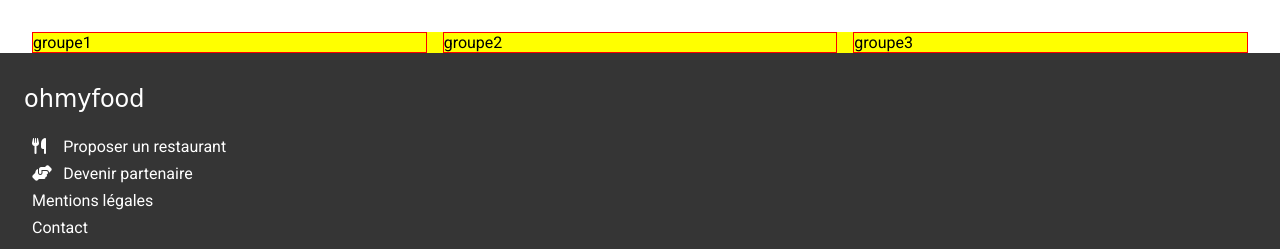
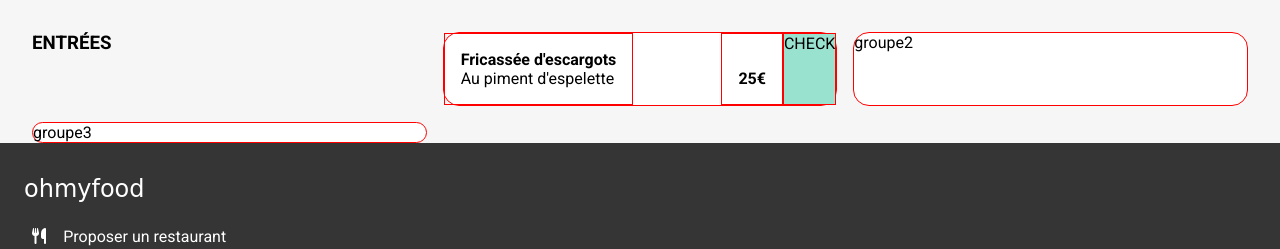
Before and after one commit to aureliedev/AurelieMenin_3_20122021, a website: page page/la-palette-du-gout.html in a window 1280 px wide. Shown: the part 604-853 px from the top of the page. Drawn offline with Linux system fonts and the light colour scheme; a web font is replaced by a local one.

Commit message:
add html & css restaurant card

```diff
--- a/page/la-palette-du-gout.html
+++ b/page/la-palette-du-gout.html
@@ -24,7 +24,17 @@
     </div>
     <div class="resto">
         <section class="menus-grid">
-            <div class="menu-category">groupe1</div>
+            <h3>ENTRÉES</h3>
+            <div class="menu-category">
+                <div class="menu-item">
+                    <div class="menu-item-description">
+                        <h4>Fricassée d'escargots</h4>
+                        <p>Au piment d'espelette</p>
+                    </div>
+                    <span class="price">25€</span>
+                    <div class="menu-item-check">CHECK</div>
+                </div>
+            </div>
             <div class="menu-category">groupe2</div>
             <div class="menu-category">groupe3</div>
         </section>
--- a/sass/pages/restaurant.scss
+++ b/sass/pages/restaurant.scss
@@ -14,7 +14,7 @@
     position: relative;
     margin-top: -2rem;
     border-radius: 2rem 2rem 0 0;
-    background-color: white;
+    background-color: colors.$lightergrey;
     h2 {
         position: relative;
         font-family: "Shrikhand", cursive;
@@ -24,17 +24,41 @@
 }
 .resto{
     padding: 0 2rem;
+    background-color: colors.$lightergrey;
 
 }
 .menus-grid {
     display: grid;
     grid-template-columns: repeat(3, 1fr);
-    background: yellow;
+    background: colors.$lightergrey;
     gap: 1rem;
     @media (max-width: variables.$breakpoint) {
         grid-template-columns: 1fr;
     }
-    & > * {
+    .menu-category {
         border: 1px solid red;
+        background-color: white;
+        border-radius: 1rem;
+        .menu-item {
+            display: flex;
+
+            .menu-item-description {
+                padding: 1rem;
+            }
+
+            .price {
+                display: flex; // pr mettre le prix aligné sur la ligne
+                align-items: flex-end;
+                margin-left: auto;
+                font-weight: bold;
+                padding: 1rem;
+            }
+            .menu-item-check {
+                background-color: colors.$color-tertiary;
+            }
+            & > * {
+                border: 1px solid red;
+            }
+        }
     }
 }
```
Also changed, not shown: style.css, 1 other file.
